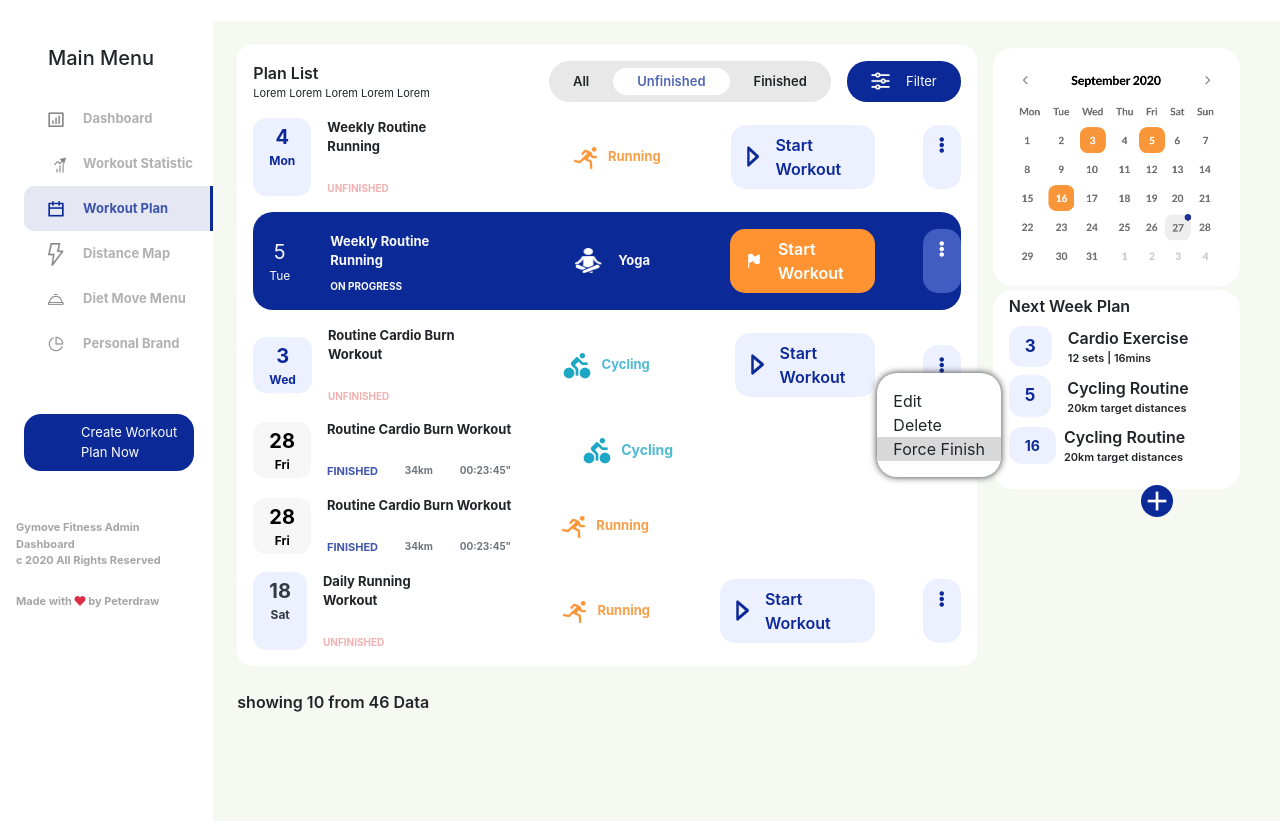
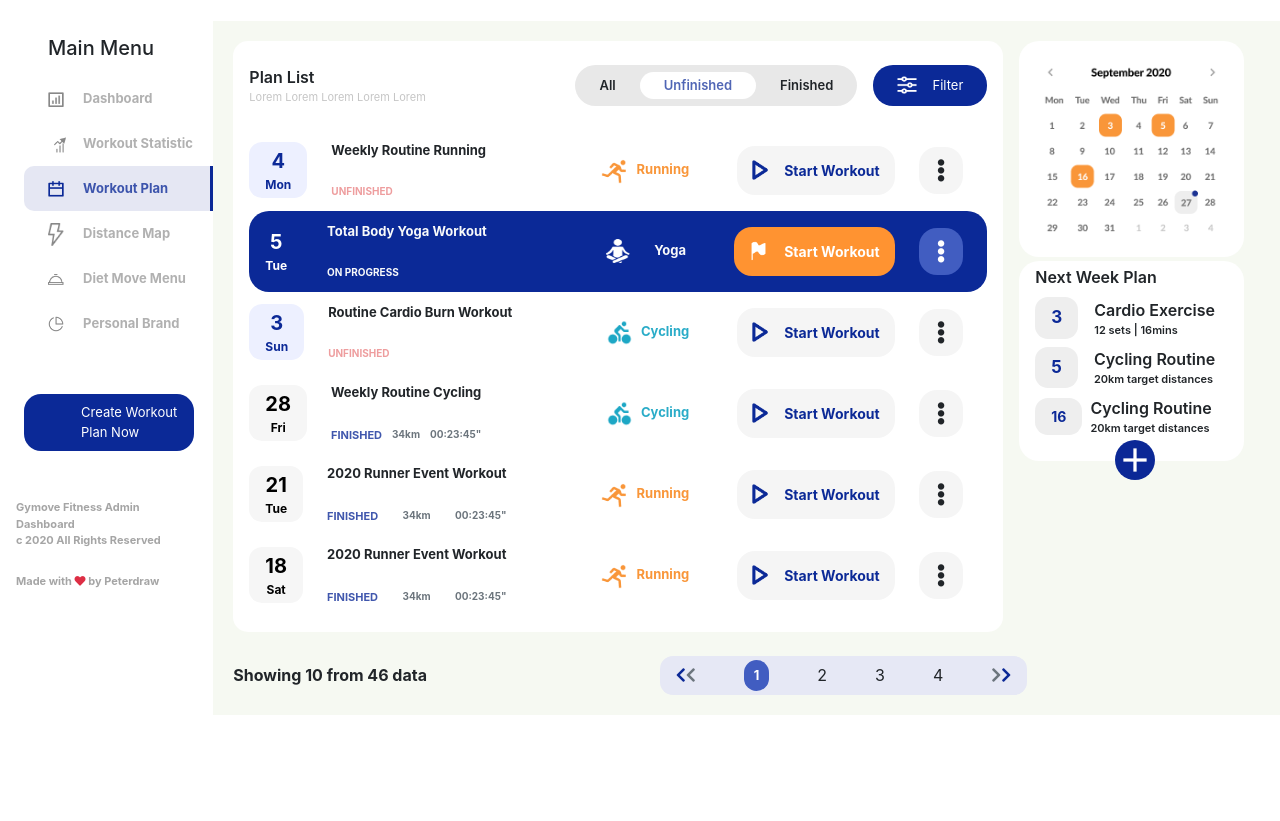
Before and after one commit to investoricky/mrD, a plain HTML site: page index.html in a window 1280 px wide. Shown: the part 83-904 px from the top of the page. After the commit the page ends 800 px from the top, so only its background shows below. Drawn offline with nearby package versions, Linux system fonts and the light colour scheme.

Commit message:
almost done

```diff
--- a/CSS/style.css
+++ b/CSS/style.css
@@ -2,7 +2,7 @@
     margin: 0 !important;
     padding: 0 !important;
     list-style: none;
-    outline: none;
+    outline: none !important;
     border: none;
 }
 .navbar-brand {
@@ -15,7 +15,7 @@
     color: #324CA8;
 }
 .navbar-toggler {
-    outline: none !important;
+    /* outline: none !important; */
     border-radius: 13px;
 }
 .navbar .nav-item .burger {
@@ -104,14 +104,12 @@
 .super-admin {
     font-size: 12px;
 }
-.row {
-    min-height: 100vh;
-}
 .large-container {
     background-color: #F6F9F2;
+    padding: 20px !important;
 }
 .sidebar h5 {
-    line-height: 75px;
+    line-height: 55px;
 }
 .sidebar ul li:nth-child(3) {
     background-color: #E5E7F3;
@@ -155,14 +153,14 @@
 .general-list-container {
     background-color: #fff;
     border-radius: 15px;
-    width: 80%;
-    height: 100%;
 }
+/* first container */
 .plan-list-text {
     font-weight: 600;
 }
 .lorem-text {
     font-size: 11px;
+    color: #C6C6C6;
 }
 .all-container {
     background-color: #E8E8E8;
@@ -191,12 +189,6 @@
     border-radius: 13px;
     background-color: #EDF0FF;
 }
-.twenty-eight-container {
-    background-color: #F6F6F6;
-    color: #000;
-    font-weight: 650;
-    border-radius: 13px;
-}
 .four {
     font-size: 20px;
 }
@@ -207,115 +199,107 @@
     font-size: 13px;
     font-weight: 650;
 }
-.unfinished {
+
+/* second container */
+.routine-container .unfinished {
     font-size: 10px;
-    color: #F1B1B2;
+    color: #EE9D9E;
+}
+
+.running-container {
+    color: #F99639;
+}
+.running-container img {
+    width: 1.7rem;
+}
+.workout-container {
+    background-color: #F5F5F5;
+    border-radius: 18px;
+    padding: 14px 15px !important;
+}
+.workout-container img {
+    width: 1rem;
+}
+.workout-container p {
+    font-size: 14px;
+    font-weight: 650;
+    color: #0C2A97;
+}
+.fa-ellipsis-v {
+    border-radius: 18px;
+    background-color: #F5F5F5;
+    font-weight: 650;
+    padding: 12px 18px !important;
+    font-size: 23px !important;
+}
+
+/* Third Container */
+.five-container {
+    background-color: #0B2997;
+    border-radius: 20px;
+    font-weight: 650;
+}
+.five-container-text {
+    color: #fff;
+    font-weight: 650;
+    font-size: 20px;
+}
+.five-container .tue {
+    font-weight: 650;
+    font-size: 12px;
+    color: #fff;
+}
+.yoga-container {
+    font-weight: 650;
+    font-size: 13px;
+}
+.yoga-container img {
+    height: 1.5rem;
+    width: 1.5rem;
+}
+.flag-wrap {
+    background-color: #FF9331;
+    border-radius: 18px;
+    padding: 14px 15px !important;
+}
+.flag-wrap img {
+    width: 1.2rem;
+}
+.flag-wrap p {
+    font-size: 14px;
+    font-weight: 650;
+    color: #fff;
+}
+.elips {
+    border-radius: 18px;
+    background-color: #415DC1;
+    color: #fff;
+    font-weight: 650;
+    padding: 12px 18px !important;
+    font-size: 23px !important;
+}
+/* Fourth-Container */
+.cycling {
+    color: #2AACC8;
+}
+.km {
+    font-size: 10px;
 }
 .finished {
     font-size: 11px;
     color: #4057AD;
 }
-.km {
-    font-size: 10px;
-    /* color: #F1B1B2; */
+/* Sixth-Container */
+.twenty-eight-container {
+    background-color: #F6F6F6;
+    color: #000;
+    font-weight: 650;
+    border-radius: 13px;
 }
-.running-container img {
-    width: 1.7rem;
-    margin-left: 50px !important;
-}
-.cycling-container {
-    color: #4FBAD2;
-    margin-left: 60px !important;
-}
-.cycling-container1 {
-    color: #4FBAD2;
-    margin-left: 110px !important;
-}
-.cycling-container2 {
-    color: #4FBAD2;
-    font-weight: 650;
-    font-size: 14px;
-    margin-left: 70px !important;
-}
-.running-container .running {
-    color: #F99F4A;
-}
-.yogasit {
-    height: 1.6rem;
-}
-.flag {
-    width: 1rem;
-}
-.elips-containerr {
-    background-color: #415DC1;
-    border-radius: 15px;
-    color: #fff;
-}
-.five-container {
-    background-color: #0B2997;
-    border-radius: 20px;
-}
-.edit {
-    background-color: #fff;
-    border-radius: 20px;
-    box-shadow: 0 0 7px #333;
-    position: absolute;
-    top: 22rem;
-    left: 41.5rem;
-}
-.shade {
-    background-color: #D8D8D8;
-}
-.workout {
-    border-radius: 15px;
-    background-color: #EDF0FF;
-    color: #0C2997;
-    font-weight: 600;
-    margin-left: 70px !important;
-}
-.cycling {
-    border-radius: 15px;
-    background-color: #EDF0FF;
-    color: #0C2997;
-    font-weight: 600;
-    margin-left: 85px !important;
-}
-.cycling1 {
-    border-radius: 15px;
-    background-color: #EDF0FF;
-    color: #0C2997;
-    font-weight: 600;
-    margin-left: 85px !important;
-}
-.play-wrap {
-    border-radius: 15px;
-    background-color: #FF9331;
-    color: #fff;
-    font-weight: 600;
-    margin-left: 80px !important;
-}
-.workout img {
-    width: .8rem;
-    height: 1.3rem;
-}
-.cycling img {
-    width: .8rem;
-    height: 1.3rem;
-}
-.elips-container {
-    border-radius: 15px;
-    color: #0C2997;
-    background-color: #EDF0FF;
-}
-.calender-container {
-    width: 30%;
-    height: 30rem;
-}
+/* Calender-Section */
 .calender {
     border-radius: 20px;
     background-color: #fff;
-    margin-top: -13px !important;
-    /* height: 100%; */
 }
 .calender img {
     width: 100%;
@@ -326,11 +310,10 @@
     font-weight: 600;
     margin-top: 4px !important;
 }
-
 .three-container {
     border-radius: 13px;
     color: #0C2997;
-    background-color: #EDF0FF;
+    background-color: #EEEEEE;
 }
 .digits {
     font-size: 17px;
@@ -343,21 +326,37 @@
 .sets {
     font-size: 11px;
 }
-.external-container {
-    /* position: relative; */
-    font-weight: 600;
+.cross-wrap {
+    position: relative;
 }
 .cross-container {
-    border-radius: 50px;
-    background-color: #0B2997;
     position: absolute;
-    top:29rem;
-    left: 58rem;
+    background-color: #0B2896;
+    border-radius: 50%;
+    left: 5rem;
+    top: 2.7rem;
 }
-.cross {
-    width: 2rem;
+.cross-container img {
+    width: 2.5rem;
 }
-
+.data-container {
+    font-weight: 650;
+}
+.arrow-container {
+    background-color: #E6E8F5;
+    border-radius: 13px;
+}
+.one-container {
+    border-radius: 13px;
+    background-color: #415DC1;
+    color: #fff;
+    font-weight: 650;
+    padding: 6px 10px !important;
+    font-size: 13px;
+}
+.blue-chevron {
+    color: #0B2896;
+}
 
 
 @media (max-width: 768px) {
@@ -368,7 +367,8 @@
     .workout-plan {
         padding: 0 !important;
     }
-    .burger {
+    .burger,
+    .sidebar {
         display: none !important;
     }
     .form-inline {
@@ -381,4 +381,11 @@
     .icon-container {
         margin-top: 10px !important;
     }
+    .general-list-container {
+        padding: 10px !important;
+    }
+    .plan-list-text,
+    .lorem-text {
+        text-align: center;
+    }
 }
--- a/index.html
+++ b/index.html
@@ -89,176 +89,186 @@
               </div>
             </div>
           </div>
+          <!-- Right Section -->
           <div class="col-md-10 large-container">
-            <div class="d-md-flex d-sm-block p-4">
+            <div class="row">
+              <div class="col-md-9">
                 <div class="general-list-container p-3">
-                <div class="plan-list-container d-flex">
-                  <div class="plan-list">
+                  <!-- first-Container -->
+                  <div class="plan-list-container d-md-flex">
+                    <div class="plan-list my-2">
                       <p class="plan-list-text">Plan List</p>
                       <p class="lorem-text">Lorem Lorem Lorem Lorem Lorem</p>
                     </div>
-                  <div class="all-container d-flex justify-content-center align-items-center ml-auto">
+                    <div class="all-container my-2 d-flex justify-content-center align-items-center ml-auto">
                       <p class="px-4">All</p>
                       <p class="Unfinished-text px-4 py-1">Unfinished</p>
                       <p class="px-4">Finished</p>
                     </div>
-                  <div class="filter-container d-flex justify-content-center align-items-center ml-3 px-3 py-1">
+                    <div class="filter-container my-2 d-flex align-items-center ml-3 px-3 py-1">
                       <img src="./CSS/images/filter.png" class="image px-2" alt="image">
                       <p class="px-2">Filter</p>
                     </div>
                   </div>
-                <div class="d-md-block">
-                  <div class="d-md-flex mt-3">
+                  <!-- second-Container -->
+                  <div class="d-flex align-items-center mt-3">
                     <div class="four-container text-center px-3 py-1">
                       <p class="four">4</p>
                       <p class="mon">Mon</p>
                     </div>
-                    <div class="routine-container ml-3">
-                      <p>Weekly Routine Running</p>
-                      <p class="unfinished mt-4">UNFINISHED</p>
+                    <div class="routine-container">
+                      <p class="pl-4">Weekly Routine Running</p>
+                      <p class="unfinished mt-4 pl-4">UNFINISHED</p>
                     </div>
-                    <div class="d-flex m-auto">
-                      <div class="running-container d-flex align-items-center ml-5">
+                    <div class="d-flex align-items-center ml-auto">
+                      <div class="running-container d-flex align-items-center">
                         <img src="./CSS/images/yogaa.png" alt="image">
                         <p class="running pl-2">Running</p>
                       </div>
-                      <div class="workout d-flex align-items-center ml-5 px-3 py-2">
+                      <div class="workout-container d-flex align-items-center ml-5 px-3 my-3">
                         <img src="./CSS/images/play.png" alt="image">
                         <p class="pl-3">Start Workout</p>
                       </div>
-                      <div class="elips-container align-items-center ml-5 px-3 py-2">
+                      <div class="align-items-center px-4">
                         <i class="fa fa-ellipsis-v" aria-hidden="true"></i>
                       </div>
                     </div>
                   </div>
-                </div>
-                <div class="d-md-block">
-                  <div class="d-md-flex align-items-center five-container mt-3">
-                    <div class="five-text text-light text-center px-3 py-1">
-                      <p class="four">5</p>
+                  <!-- Third-container -->
+                  <div class="d-flex align-items-center five-container">
+                    <div class="text-center px-3 py-1">
+                      <p class="five-container-text">5</p>
                       <p class="tue">Tue</p>
                     </div>
-                    <div class="routine-container py-3 ml-4">
-                      <p class="pt-1 text-light">Weekly Routine Running</p>
-                      <p class="unfinished mt-2 text-light">ON PROGRESS</p>
+                    <div class="routine-container">
+                      <p class="pl-4 text-light">Total Body Yoga Workout</p>
+                      <p class="unfinished text-light mt-4 pl-4">ON PROGRESS</p>
                     </div>
-                    <div class="d-flex m-auto">
-                      <div class="running-container d-flex align-items-center ml-5">
-                        <img src="./CSS/images/yogasit.png" class="yogasit" alt="image">
-                        <p class="text-light pl-3">Yoga</p>
+                    <div class="d-flex align-items-center ml-auto">
+                      <div class="yoga-container d-flex align-items-center">
+                        <img src="./CSS/images/yogasit.png" alt="image">
+                        <p class="running text-light pl-4">Yoga</p>
                       </div>
-                      <div class="play-wrap d-flex align-items-center px-3 py-2">
+                      <div class="flag-wrap d-flex align-items-center ml-5 px-3 my-3">
                         <img src="./CSS/images/flag.png" class="flag" alt="image">
                         <p class="pl-3">Start Workout</p>
                       </div>
-                      <div class="elips-containerr align-items-center ml-5 px-3 py-2">
+                      <div class="align-items-center px-4">
+                        <i class="fa fa-ellipsis-v elips" aria-hidden="true"></i>
+                      </div>
+                    </div>
+                  </div>
+                  <!-- Fourth Container -->
+                  <div class="d-flex align-items-center">
+                    <div class="four-container text-center px-3 py-1">
+                      <p class="four">3</p>
+                      <p class="mon">Sun</p>
+                    </div>
+                    <div class="routine-container">
+                      <p class="pl-4">Routine Cardio Burn Workout</p>
+                      <p class="unfinished mt-4 pl-4">UNFINISHED</p>
+                    </div>
+                    <div class="d-flex align-items-center ml-auto">
+                      <div class="running-container d-flex align-items-center">
+                        <img src="./CSS/images/yogaride.png" alt="image">
+                        <p class="cycling pl-2">Cycling</p>
+                      </div>
+                      <div class="workout-container d-flex align-items-center ml-5 px-3 my-3">
+                        <img src="./CSS/images/play.png" alt="image">
+                        <p class="pl-3">Start Workout</p>
+                      </div>
+                      <div class="align-items-center px-4">
                         <i class="fa fa-ellipsis-v" aria-hidden="true"></i>
                       </div>
                     </div>
                   </div>
-                </div>
-                <div class="d-md-block">
-                  <div class="d-md-flex align-items-center mt-3">
-                    <div class="four-container text-center px-3 py-1">
-                      <p class="four">3</p>
-                      <p class="mon">Wed</p>
-                    </div>
-                    <div class="routine-container ml-3">
-                      <p>Routine Cardio Burn Workout</p>
-                      <p class="unfinished mt-4">UNFINISHED</p>
-                    </div>
-                    <div class="d-flex  align-items-center m-auto">
-                      <div class="cycling-container d-flex align-items-center">
-                        <img src="./CSS/images/yogaride.png" alt="image">
-                        <p class="running pl-2">Cycling</p>
-                      </div>
-                      <div class="cycling d-flex align-items-center px-3 py-2">
-                        <img src="./CSS/images/play.png" alt="image">
-                        <p class="pl-3">Start Workout</p>
-                      </div>
-                      <div class="elips-container align-items-center ml-5 px-3 py-2">
-                        <i class="fa fa-ellipsis-v" aria-hidden="true"></i>
-                      </div>
-                    </div>
-                  </div>
-                </div>
-                <!-- Block 28 -->
-                <div class="d-md-block">
-                  <div class="d-md-flex align-items-center mt-3">
+                  <!-- Fifth-Container -->
+                  <div class="d-flex align-items-center">
                     <div class="twenty-eight-container text-center px-3 py-1">
                       <p class="four">28</p>
                       <p class="mon">Fri</p>
                     </div>
-                    <div class="routine-container ml-3">
-                      <p>Routine Cardio Burn Workout</p>
-                      <div class="d-flex justify-content-between">
+                    <div class="routine-container">
+                      <p class="pl-4">Weekly Routine Cycling</p>
+                      <div class="d-flex justify-content-between ml-4">
                         <p class="finished mt-4">FINISHED</p>
                         <p class="km text-muted mt-4">34km</p>
                         <p class="km text-muted mt-4">00:23:45"</p>
                       </div>
                     </div>
-                    <div class="d-flex  align-items-center">
-                      <div class="cycling-container2 d-flex align-items-center">
+                    <div class="d-flex align-items-center ml-auto">
+                      <div class="running-container d-flex align-items-center">
                         <img src="./CSS/images/yogaride.png" alt="image">
-                        <p class="running pl-2">Cycling</p>
+                        <p class="cycling pl-2">Cycling</p>
+                      </div>
+                      <div class="workout-container d-flex align-items-center ml-5 px-3 my-3">
+                        <img src="./CSS/images/play.png" alt="image">
+                        <p class="pl-3">Start Workout</p>
+                      </div>
+                      <div class="align-items-center px-4">
+                        <i class="fa fa-ellipsis-v" aria-hidden="true"></i>
                       </div>
                     </div>
-                    <div class="edit py-3">
-                      <p class="px-3">Edit</p>
-                      <p class="px-3">Delete</p>
-                      <p class="shade px-3">Force Finish</p>
                   </div>
+                  <!-- Sixth-Container -->
+                  <div class="d-flex align-items-center">
+                    <div class="twenty-eight-container text-center px-3 py-1">
+                      <p class="four">21</p>
+                      <p class="mon">Tue</p>
                     </div>
-                <!-- block 21 -->
-                <div class="d-md-flex align-items-center mt-3">
-                  <div class="twenty-eight-container text-center px-3 py-1">
-                    <p class="four">28</p>
-                    <p class="mon">Fri</p>
-                  </div>
-                  <div class="routine-container ml-3">
-                    <p>Routine Cardio Burn Workout</p>
-                    <div class="d-flex justify-content-between">
+                    <div class="routine-container">
+                      <p class="pl-4">2020 Runner Event Workout</p>
+                      <div class="d-flex justify-content-between ml-4">
                         <p class="finished mt-4">FINISHED</p>
                         <p class="km text-muted mt-4">34km</p>
                         <p class="km text-muted mt-4">00:23:45"</p>
                       </div>
                     </div>
-                  <div class="d-flex  align-items-center">
+                    <div class="d-flex align-items-center ml-auto">
                       <div class="running-container d-flex align-items-center">
                         <img src="./CSS/images/yogaa.png" alt="image">
                         <p class="running pl-2">Running</p>
                       </div>
+                      <div class="workout-container d-flex align-items-center ml-5 px-3 my-3">
+                        <img src="./CSS/images/play.png" alt="image">
+                        <p class="pl-3">Start Workout</p>
+                      </div>
+                      <div class="align-items-center px-4">
+                        <i class="fa fa-ellipsis-v" aria-hidden="true"></i>
                       </div>
                     </div>
-                <div class="d-md-block">
-                  <div class="d-md-flex mt-3">
-                    <div class="four-container text-center px-3 py-1">
-                      <p class="four text-dark">18</p>
-                      <p class="mon text-dark">Sat</p>
                   </div>
-                    <div class="routine-container ml-3">
-                      <p>Daily Running Workout</p>
-                      <p class="unfinished mt-4">UNFINISHED</p>
+                  <!-- Seventh-Container -->
+                  <div class="d-flex align-items-center">
+                    <div class="twenty-eight-container text-center px-3 py-1">
+                      <p class="four">18</p>
+                      <p class="mon">Sat</p>
                     </div>
-                    <div class="d-flex m-auto">
-                      <div class="running-container d-flex align-items-center ml-5">
+                    <div class="routine-container">
+                      <p class="pl-4">2020 Runner Event Workout</p>
+                      <div class="d-flex justify-content-between ml-4">
+                        <p class="finished mt-4">FINISHED</p>
+                        <p class="km text-muted mt-4">34km</p>
+                        <p class="km text-muted mt-4">00:23:45"</p>
+                      </div>
+                    </div>
+                    <div class="d-flex align-items-center ml-auto">
+                      <div class="running-container d-flex align-items-center">
                         <img src="./CSS/images/yogaa.png" alt="image">
                         <p class="running pl-2">Running</p>
                       </div>
-                      <div class="workout d-flex align-items-center px-3 py-2">
+                      <div class="workout-container d-flex align-items-center ml-5 px-3 my-3">
                         <img src="./CSS/images/play.png" alt="image">
                         <p class="pl-3">Start Workout</p>
                       </div>
-                      <div class="elips-container align-items-center ml-5 px-3 py-2">
+                      <div class="align-items-center px-4">
                         <i class="fa fa-ellipsis-v" aria-hidden="true"></i>
                       </div>
                     </div>
                   </div>
                 </div>
               </div>
-
-            </div>
-            <div class="calender-container p-3">
+              <div class="col-md-3 px-3">
                 <div class="calender px-4 py-4">
                   <img src="./CSS/images/calender.png" alt="image">
                 </div>
@@ -282,7 +292,7 @@
                       <p class="sets">20km target distances</p>
                     </div>
                   </div>
-                <div class="d-flex align-items-center mt-2">
+                  <div class="d-flex align-items-center cross-wrap mt-2">
                     <div class="three-container px-3 py-2">
                       <p class="digits-sixteen">16</p>
                     </div>
@@ -290,20 +300,29 @@
                       <p>Cycling Routine</p>
                       <p class="sets">20km target distances</p>
                     </div>
+                    <div class="cross-container">
+                      <img src="./CSS/images/cross.png" class="cross" alt="">
                     </div>
                   </div>
                 </div>
               </div>
-          <div class="d-md-flex external-container justify-content-between px-4">
-            <div>
-              <p>showing 10 from 46 Data</p>
             </div>
-            <!-- <div class="d-md-flex">
-              <img src="./CSS/images/aroright.png" class="aroright" alt="">
-              <img src="./CSS/images/arorigt.png" alt="">
-            </div> -->
-            <div class="cross-container">
-              <img src="./CSS/images/cross.png" class="cross" alt="">
+            <div class="d-flex mt-4 align-items-center whole-data-container">
+              <div class="data-container">
+                <p>Showing 10 from 46 data</p>
+              </div>
+              <div class="arrow-container d-flex align-items-center m-auto px-3 py-1">
+                <i class="fa fa-chevron-left blue-chevron" aria-hidden="true"></i>
+                <i class="fa fa-chevron-left text-muted" aria-hidden="true"></i>
+                <div class="one-container ml-5">
+                  <p>1</p>
+                </div>
+                <p class="ml-5">2</p>
+                <p class="ml-5">3</p>
+                <p class="ml-5">4</p>
+                <i class="fa fa-chevron-right text-muted ml-5" aria-hidden="true"></i>
+                <i class="fa fa-chevron-right blue-chevron" aria-hidden="true"></i>
+              </div>
             </div>
           </div>
         </div>
```
Lines whose indentation alone changed are shown as unchanged.
